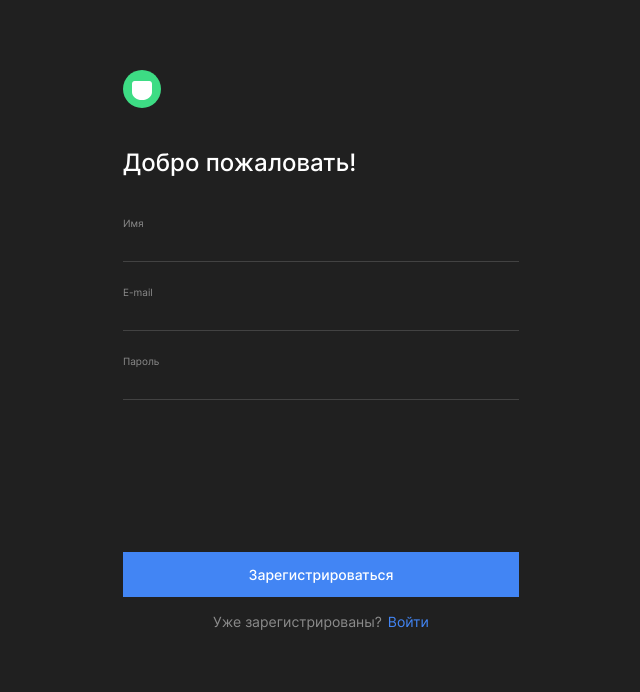
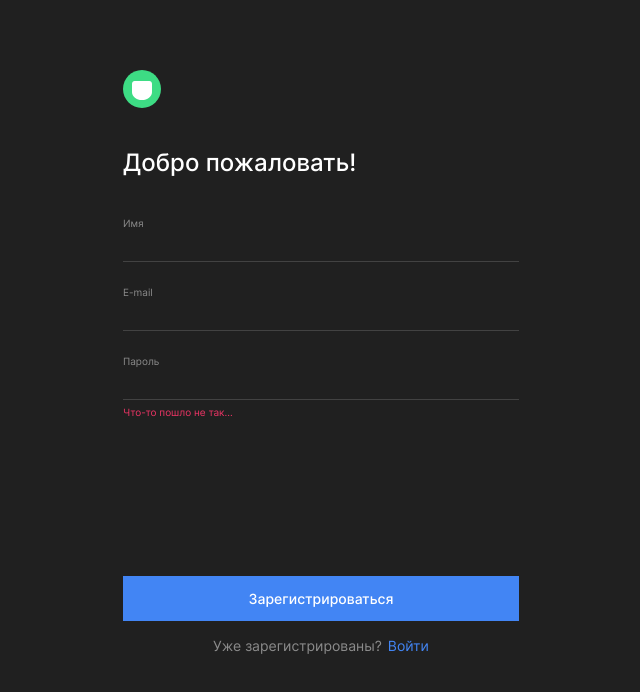
Before and after one commit to Alexeyitm/movies-explorer-frontend, a React (Create React App) app: page /signup in a window 1280 px wide. Shown: the top 692 px of the page, without its empty margins (319-959 px from the left). Built offline with nearby package versions, Linux system fonts and the light colour scheme.

Commit message:
feat: add span

```diff
--- a/src/components/App/App.css
+++ b/src/components/App/App.css
@@ -1,5 +1,5 @@
 .app {
-  font-family: 'Inter';
+  font-family: 'Inter', serif, sans-serif;
   font-style: normal;
   color: #FFFFFF;
   min-height: 100vh;
--- a/src/components/Login/Login.css
+++ b/src/components/Login/Login.css
@@ -63,7 +63,6 @@
 
 .login__input {
   width: 100%;
-  margin-bottom: 24px;
   padding: 5px 0 10px;
   font-weight: 400;
   font-size: 14px;
@@ -74,8 +73,25 @@
   border-bottom: 1px #424242 solid;
 }
 
+.login__input_invalid {
+  color: #EE3465;
+}
+
 .login__input_password {
   margin-bottom: 0;
+}
+
+.login__error {
+  visibility: hidden;
+  padding: 6px 0;
+  font-weight: 400;
+  font-size: 10px;
+  line-height: 12px;
+  color: #EE3465;
+}
+
+.login__error_active {
+  visibility: visible;
 }
 
 .login__button-login {
--- a/src/components/Login/Login.jsx
+++ b/src/components/Login/Login.jsx
@@ -14,6 +14,7 @@ function Login() {
             type="email"
             name="email"
           />
+          <span className="login__error">Что-то пошло не так...</span>
           <label htmlFor="password" className="login__label">Пароль</label>
           <input
             id="password"
@@ -21,6 +22,7 @@ function Login() {
             type="password"
             name="password"
           />
+          <span className="login__error">Что-то пошло не так...</span>
           <button className="login__button-login">Войти</button>
           <div className="login__register">
             <span className="login__span">Ещё не зарегистрированы?</span>
--- a/src/components/Register/Register.css
+++ b/src/components/Register/Register.css
@@ -63,7 +63,6 @@
 
 .register__input {
   width: 100%;
-  margin-bottom: 24px;
   padding: 5px 0 10px;
   font-weight: 400;
   font-size: 14px;
@@ -78,8 +77,25 @@
   border-bottom: 1px #4285F4 solid;
 }
 
+.register__input_invalid {
+  color: #EE3465;
+}
+
 .register__input_password {
   margin-bottom: 0;
+}
+
+.register__error {
+  visibility: hidden;
+  padding: 6px 0;
+  font-weight: 400;
+  font-size: 10px;
+  line-height: 12px;
+  color: #EE3465;
+}
+
+.register__error_active {
+  visibility: visible;
 }
 
 .register__button-register {
--- a/src/components/Register/Register.jsx
+++ b/src/components/Register/Register.jsx
@@ -14,6 +14,7 @@ function Register() {
             type="text"
             name="name"
           />
+          <span className="register__error">Что-то пошло не так...</span>
           <label htmlFor="email" className="register__label">E-mail</label>
           <input
             id="email"
@@ -21,13 +22,15 @@ function Register() {
             type="email"
             name="email"
           />
+          <span className="register__error">Что-то пошло не так...</span>
           <label htmlFor="password" className="register__label">Пароль</label>
           <input
             id="password"
-            className="register__input register__input_password"
+            className="register__input register__input_invalid register__input_password"
             type="password"
             name="password"
           />
+          <span className="register__error register__error_active">Что-то пошло не так...</span>
           <button className="register__button-register">Зарегистрироваться</button>
           <div className="register__sign-in">
             <span className="register__span">Уже зарегистрированы?</span>
```
